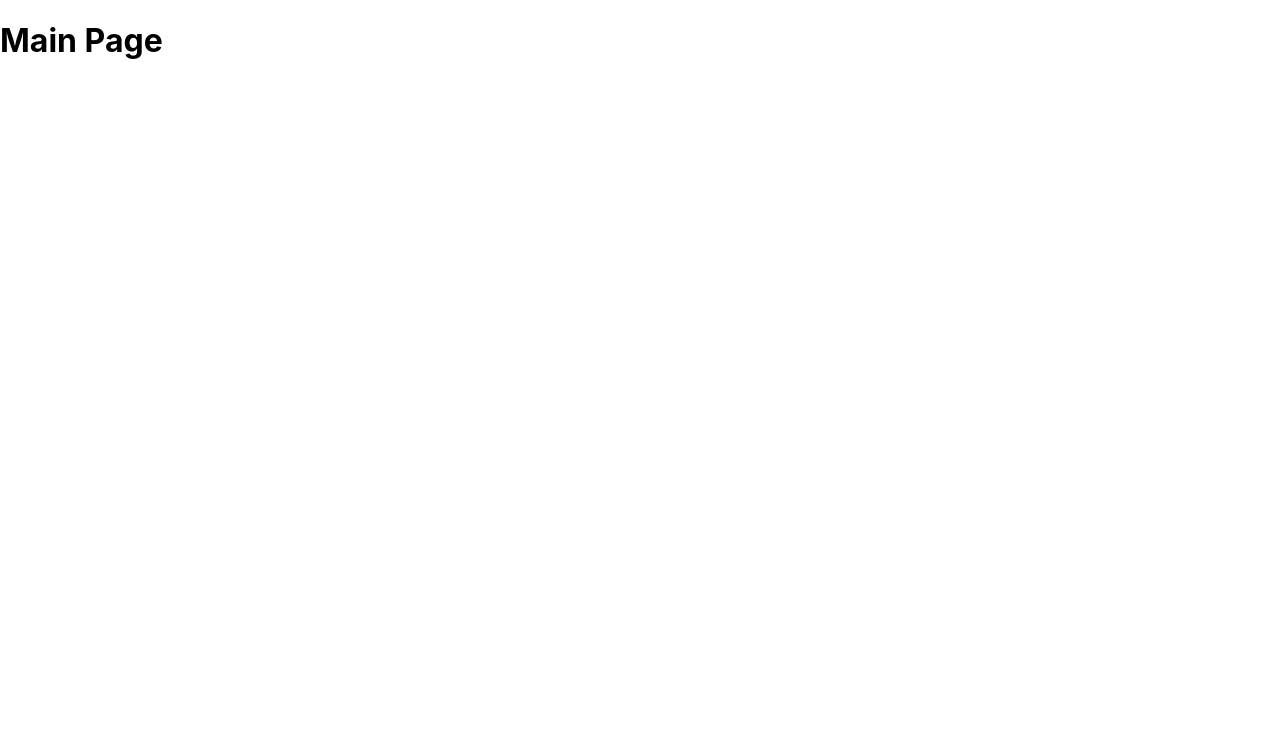
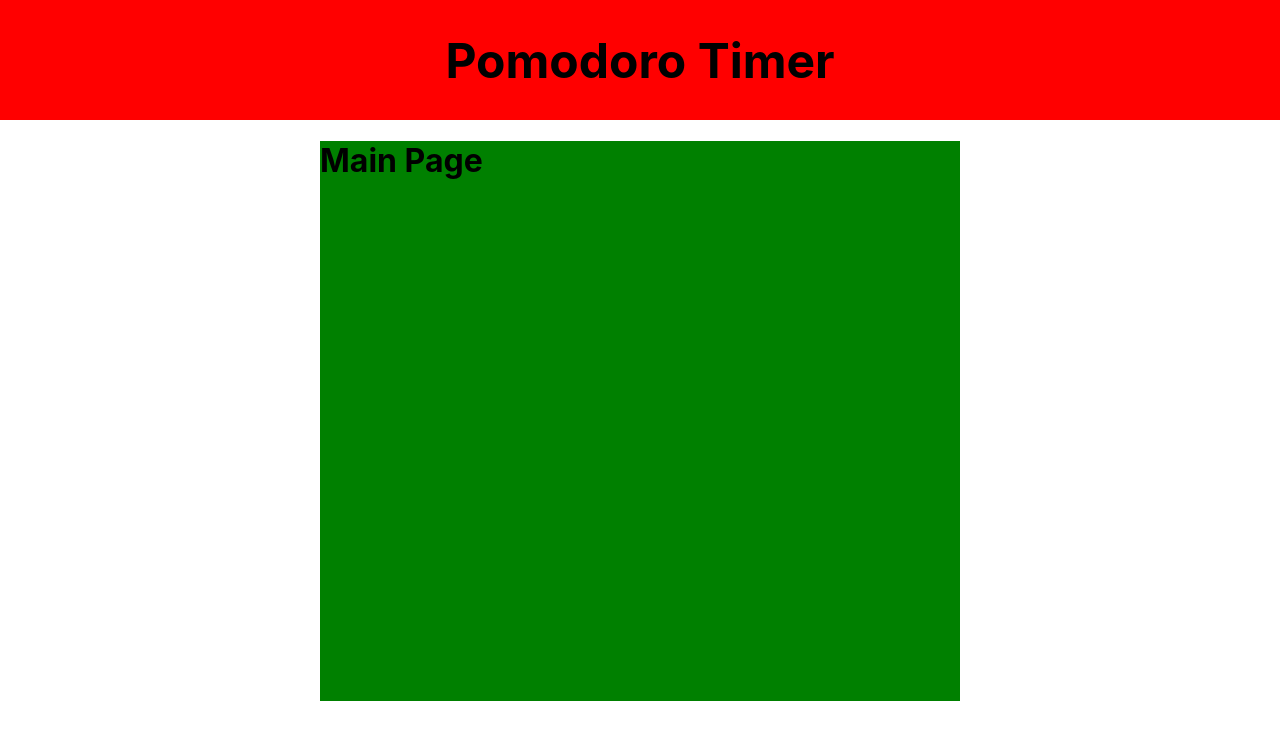
Before and after one commit to Mark5013/pomodoro-app, a React (Create React App) app: page / in a window 1280 px wide. Shown: the top 740 px of the page. Built offline with nearby package versions, Linux system fonts and the light colour scheme.

Commit message:
added header and timer card

```diff
--- /dev/null
+++ b/src/components/Header/Header.js
@@ -0,0 +1,11 @@
+import styles from "./Header.module.css";
+
+function Header(props) {
+	return (
+		<div className={styles.header}>
+			<h1 className={styles.title}>Pomodoro Timer</h1>
+		</div>
+	);
+}
+
+export default Header;
--- /dev/null
+++ b/src/components/Header/Header.module.css
@@ -0,0 +1,12 @@
+.header {
+	width: 100%;
+	height: 15vh;
+	background-color: red;
+	display: flex;
+}
+
+.title {
+	font-size: 3rem;
+	margin: 0 auto;
+	align-self: center;
+}
--- a/src/components/Pages/ErrorPage.js
+++ b/src/components/Pages/ErrorPage.js
@@ -1,3 +1,5 @@
+import Header from "../Header/Header";
+
 function ErrorPage() {
 	return <h1>Error Page</h1>;
 }
--- a/src/components/Pages/MainPage.js
+++ b/src/components/Pages/MainPage.js
@@ -1,5 +1,15 @@
+import Header from "../Header/Header";
+import TimerCard from "../UI/TimerCard";
+
 function MainPage() {
-	return <h1>Main Page</h1>;
+	return (
+		<>
+			<Header />
+			<TimerCard timerRunning={true}>
+				<h1>Main Page</h1>
+			</TimerCard>
+		</>
+	);
 }
 
 export default MainPage;
--- /dev/null
+++ b/src/components/UI/TimerCard.js
@@ -0,0 +1,16 @@
+import styles from "./TimerCard.module.css";
+
+function TimerCard(props) {
+	return (
+		<div
+			className={`${styles.card} ${
+				props.timerRunning
+					? styles.timerRunningBackground
+					: styles.timerPausedBackground
+			}`}>
+			{props.children}
+		</div>
+	);
+}
+
+export default TimerCard;
--- /dev/null
+++ b/src/components/UI/TimerCard.module.css
@@ -0,0 +1,13 @@
+.card {
+	width: 50%;
+	height: 70vh;
+	margin: auto;
+}
+
+.timerRunningBackground {
+	background-color: green;
+}
+
+.timerPausedBackground {
+	background-color: red;
+}
```
